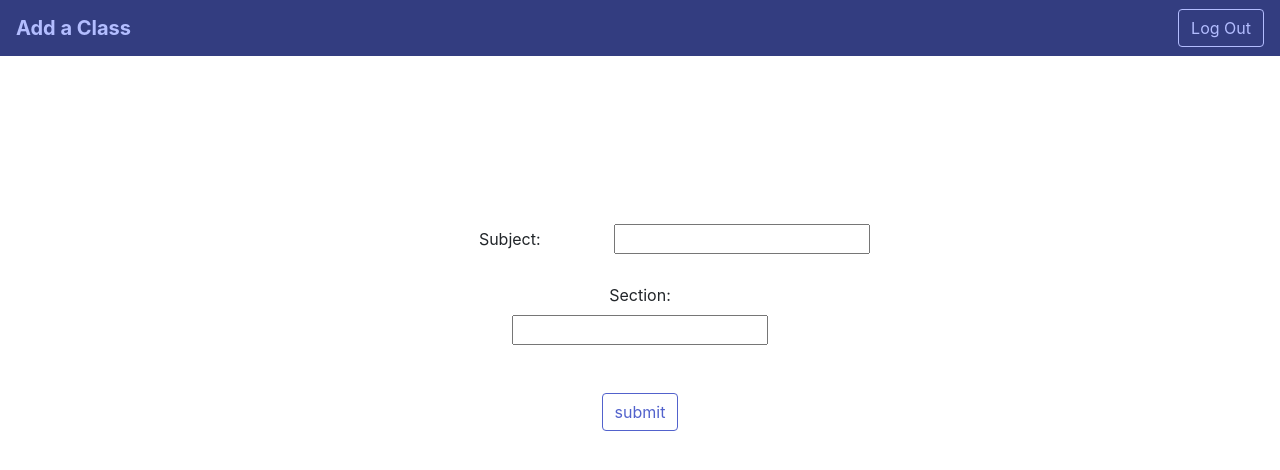
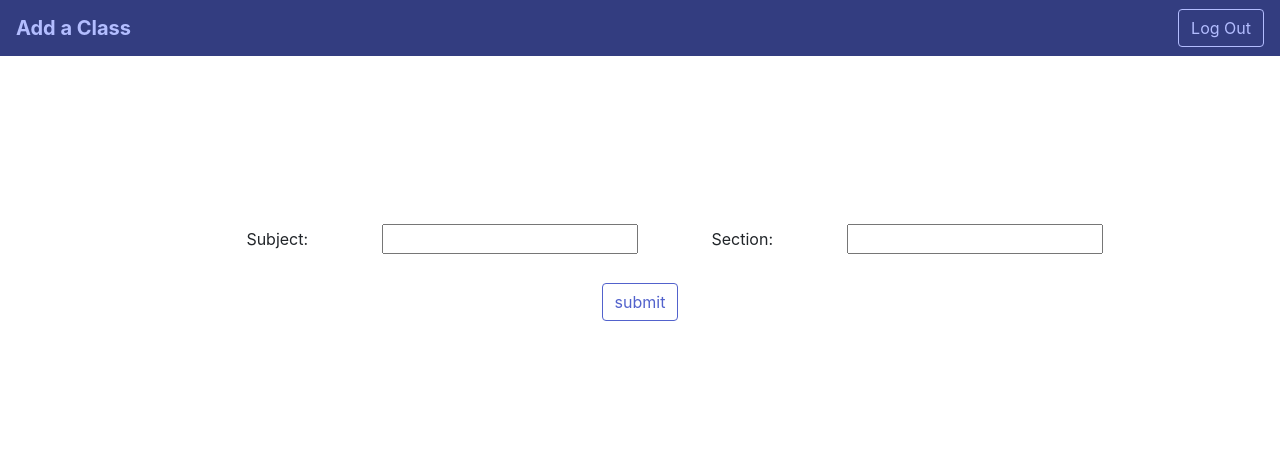
Before and after one commit to paolo-ortiz/CS122-Project, a PHP site: page /add_class.php in a window 1280 px wide. Shown: the top 470 px of the page. Run offline with PHP 8.4, Linux system fonts and the light colour scheme.

Commit message:
Add files via upload

```diff
--- a/add_class.php
+++ b/add_class.php
@@ -47,33 +47,22 @@
     </div>
     <br>
     <div class="container" style="text-align:center; align:center">
-        <form action="index.php" method=POST>
-            <!-- <input type=text placeholder="Class" name= className> -->
-            <!-- <div style="text-align:center; align:center"> -->
             <br><br><br><br><br><br>
 
 
-                <!-- FORM TO GET SUBJECT -->
-                <label>Subject:</label>
+       			<!-- FORM TO SEND DATA -->
                 <form class="white" action="add_class.php" method="GET">
+                	<label>Subject:</label>
                 	<input type="text" name="subject">
+                	<label>Section:</label>
+                	<input type="text" name="section">
+
+                	<br><br>
+                	<input type="submit" name="submit" value="submit" class="btn btn-outline-light my-2 my-sm-0" style="border-color:#5262CC; color:#5262CC;">
                 </form>
 
                 <br>
 
-                 <!-- FORM TO GET SECTION -->
-                <label>Section:</label>
-                <form class="white" action="add_class.php" method="GET">
-                	<input type="text" name="section">
-                </form>
-
-
-                <br><br>
-                <!-- <button class="btn btn-outline-light my-2 my-sm-0" style="border-color:#5262CC; color:#5262CC;" type="submit">Add Class</button> -->
-
-                <input type="submit" name="submit" value="submit" class="btn btn-outline-light my-2 my-sm-0" style="border-color:#5262CC; color:#5262CC;">
-
-            <!-- </div> -->
         </form>
     </div>
 </body>
```
